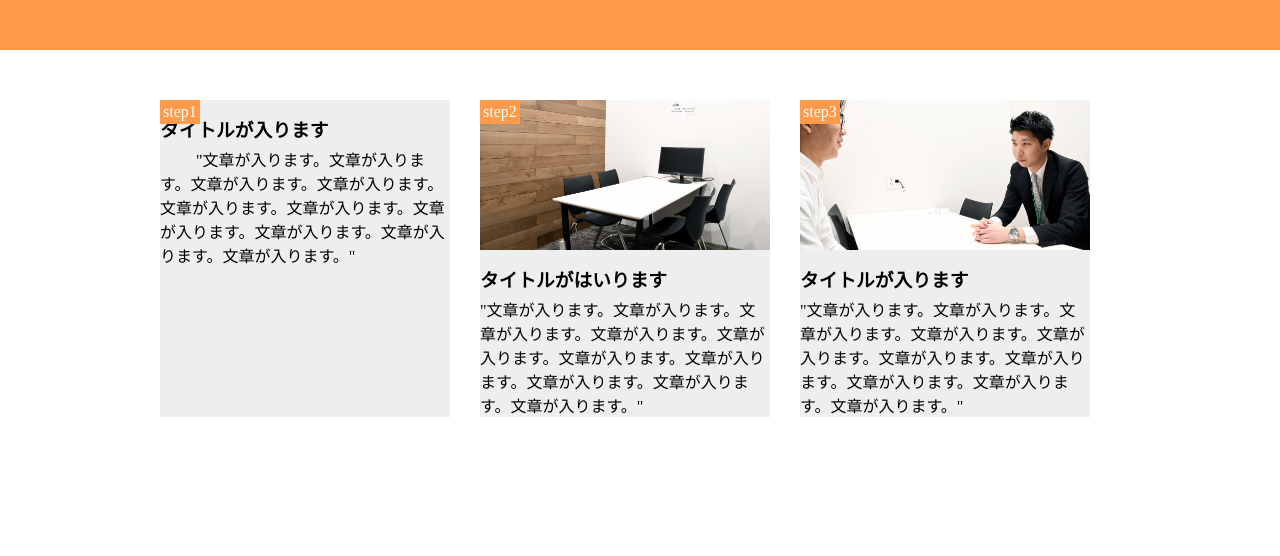
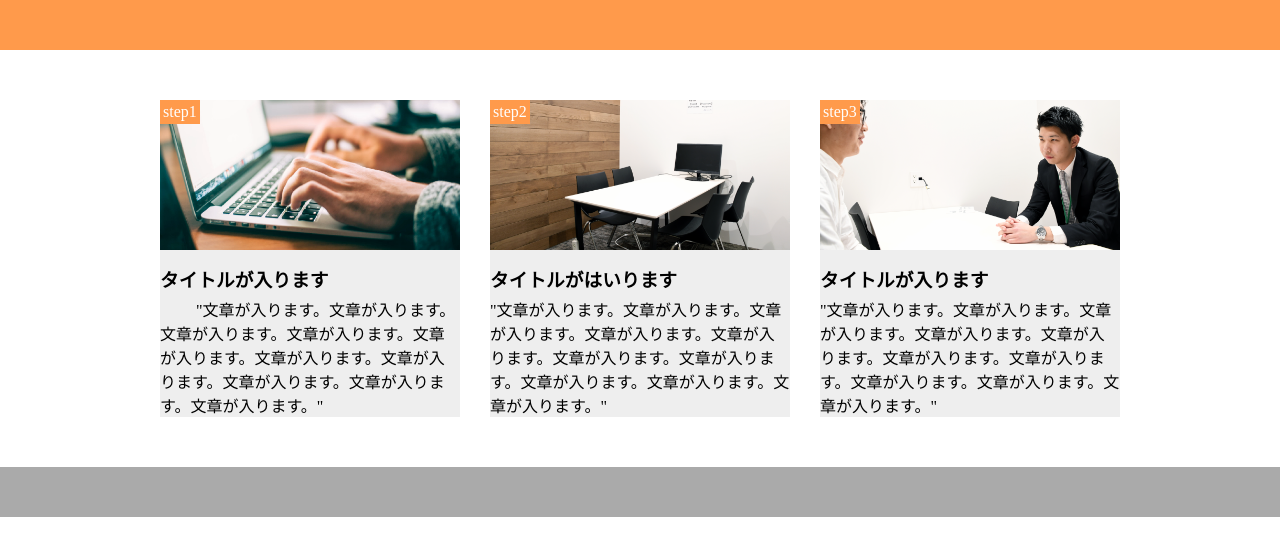
Before and after one commit to mapi8808/chapter1-9, a plain HTML site: page index.html in a window 1280 px wide. Drawn offline with Linux system fonts and the light colour scheme.

Commit message:
[finish] 1-9

```diff
--- a/index.html
+++ b/index.html
@@ -7,7 +7,7 @@
   <title>演習9</title>
 
 <body>
-  <header> </header>
+  <header></header>
   <main>
     <div class="step-box">
       <div class="step-img1"></div>
@@ -17,6 +17,7 @@
         　　 "文章が入ります。文章が入ります。文章が入ります。文章が入ります。文章が入ります。文章が入ります。文章が入ります。文章が入ります。文章が入ります。文章が入ります。"
       </p>
     </div>
+
     <div class="step-box">
       <div class="step-img2"></div>
       <span class="step-num">step2</span>
@@ -25,6 +26,7 @@
         "文章が入ります。文章が入ります。文章が入ります。文章が入ります。文章が入ります。文章が入ります。文章が入ります。文章が入ります。文章が入ります。文章が入ります。"
       </p>
     </div>
+
     <div class="step-box">
       <div class="step-img3"></div>
       <span class="step-num">step3</span>
@@ -34,7 +36,7 @@
       </p>
     </div>
   </main>
-
+  <footer></footer>
 </body>
 </head>
 
--- a/style.css
+++ b/style.css
@@ -22,8 +22,11 @@ main {
   position: relative;
   background-color: #eee;
 }
+.step-box:last-child {
+  margin-right: 0;
+}
 
-.step-img1 {s
+.step-img1 {
   height: 150px;
   background-image: url(img/flow01.png);
   background-position: bottom;
@@ -56,3 +59,10 @@ main {
   background-position: bottom;
   background-size: cover;
 }
+
+
+
+footer {
+  height: 50px;
+  background-color: #aaa;
+}
```
